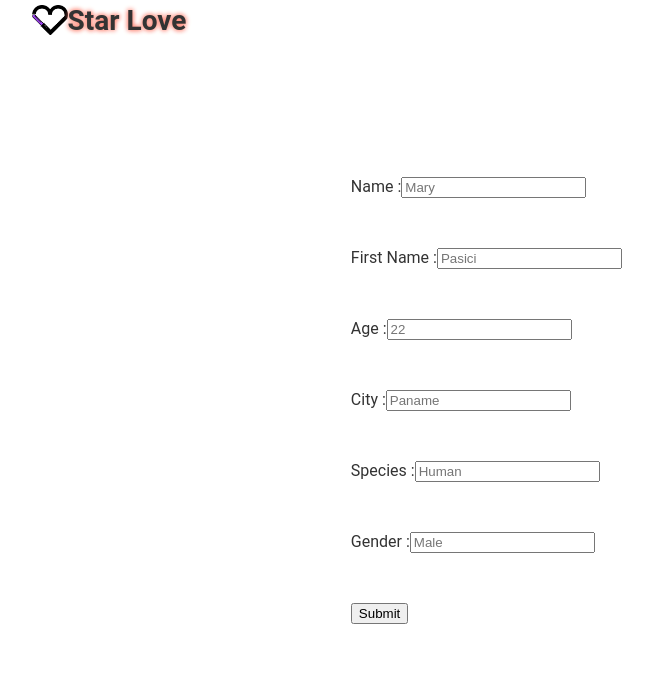
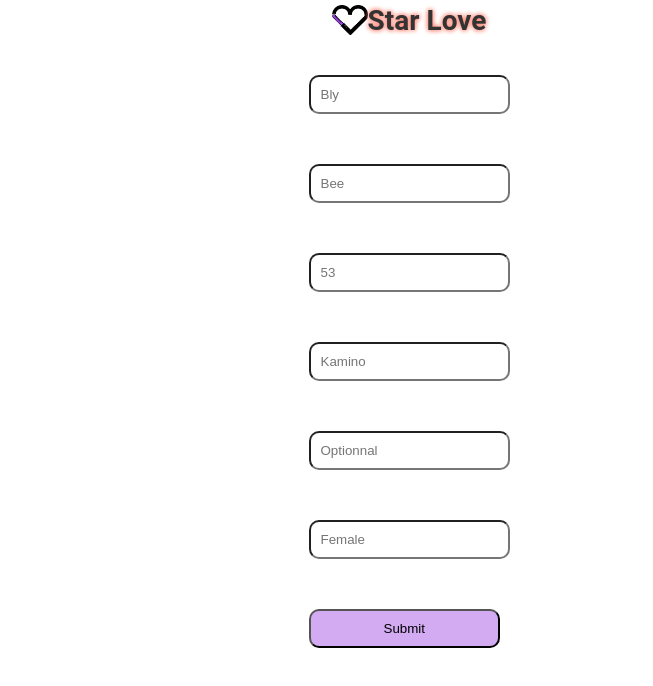
Before and after one commit to VincentBriand44/WCS-Hackathon-1, a React (Create React App) app: page /app/inscription in a window 1280 px wide. Shown: the top 686 px of the page, without its empty margins (231-884 px from the left). Built offline with nearby package versions, Linux system fonts and the light colour scheme.

Commit message:
maj inscription

```diff
--- a/src/App.js
+++ b/src/App.js
@@ -18,6 +18,7 @@ function App() {
         <Route path="/app/profile" element={<Profile />} />
         <Route path="/app/matches" element={<Matches />} />
         <Route path="/app/inscription" element={<Inscription />} />
+
       </Routes>
     </div>
   );
--- a/src/components/HomeButtons.js
+++ b/src/components/HomeButtons.js
@@ -1,9 +1,11 @@
+import {Link} from "react-router-dom"
+
 const HomeButtons = () => {
     return (
       <div className="homeButtons">
-        < a className="button" href=""><strong>Creer un compte</strong></a>
+       <Link to="/app/inscription">< a className="button"><strong>Creer un compte</strong></a></Link>
 
-        < a className="button" href=""><strong>Connexion</strong></a>
+       <Link to="/app">< a className="button" href=""><strong>Connexion</strong></a></Link>
 
       </div>
     );
--- a/src/pages/Home.js
+++ b/src/pages/Home.js
@@ -6,6 +6,7 @@ const Home = () => {
   let bg ="https://i.pinimg.com/originals/22/55/f6/2255f66a71845dd6040a7c254ea0b7fb.jpg";
   return (
     <div className="home" style={{ backgroundImage:`url(${bg})` }}>
+
       <Header/>
       <HomeButtons />
     </div>
--- a/src/pages/Inscription.js
+++ b/src/pages/Inscription.js
@@ -1,6 +1,7 @@
 import Footer from "../components/Footer";
 import Header from "../components/Header";
 import React, {useState} from 'react';
+import { Link } from "react-router-dom";
 
 
     function Inscription () {
@@ -16,19 +17,19 @@ import React, {useState} from 'react';
                 console.log(`${nameInput}:${fnameInput}:${ageInput}:${cityInput}:${speciesInput}:${genderInput}`);
         };
         return (
-        <>
+        <div className="globalForm">
         <Header />
         <div className="toto">
 
          <form>
           <div>
             <label htmlFor="name">
-              Name :
               <input
+                className="criteres"
                 type="text"
                 name="name"
                 id="name"
-                placeholder="Mary"
+                placeholder="Bly"
                 value={nameInput}
                 onChange={(e) => setnameInput(e.target.value)}
               />
@@ -36,12 +37,12 @@ import React, {useState} from 'react';
            </div>
            <div>
             <label htmlFor="fname">
-              First Name :
               <input
+                className="criteres"
                 type="text"
                 name="first name"
                 id="first name"
-                placeholder="Pasici"
+                placeholder="Bee"
                 value={fnameInput}
                 onChange={(e) => setfnameInput(e.target.value)}
               />
@@ -49,12 +50,13 @@ import React, {useState} from 'react';
            </div>
            <div>
             <label htmlFor="age">
-              Age :
+
               <input
+                className="criteres"
                 type="text"
                 name="age"
                 id="age"
-                placeholder="22"
+                placeholder="53"
                 value={ageInput}
                 onChange={(e) => setageInput(e.target.value)}
               />
@@ -62,12 +64,13 @@ import React, {useState} from 'react';
            </div>
            <div>
             <label htmlFor="City">
-              City :
+
               <input
+                className="criteres"
                 type="text"
                 name="city"
                 id="city"
-                placeholder="Paname"
+                placeholder="Kamino"
                 value={cityInput}
                 onChange={(e) => setcityInput(e.target.value)}
               />
@@ -75,12 +78,13 @@ import React, {useState} from 'react';
            </div>
            <div>
             <label htmlFor="Species">
-              Species :
+
               <input
+                className="criteres"
                 type="text"
                 name="species"
                 id="Species"
-                placeholder="Human"
+                placeholder="Optionnal"
                 value={speciesInput}
                 onChange={(e) => setspeciesInput(e.target.value)}
               />
@@ -88,24 +92,26 @@ import React, {useState} from 'react';
            </div>
            <div>
             <label htmlFor="Gender">
-              Gender :
+
               <input
+                className="criteres"
                 type="text"
                 name="Gender"
                 id="Gender"
-                placeholder="Male"
+                placeholder="Female"
                 value={genderInput}
                 onChange={(e) => setgenderInput(e.target.value)}
               />
             </label>
            </div>
-
-            <button type="submit" onClick={input}>
+           <Link to="/app">
+            {/* <button type="submit" onClick={input}> */}
+            <button className="btn">
               Submit
-            </button>
+            </button></Link>
           </form>
         </div>
-        </>
+        </div>
         );
     };
 
--- a/src/styles/components/_inscription.scss
+++ b/src/styles/components/_inscription.scss
@@ -5,10 +5,19 @@
     flex-direction: column;
     align-items: center;
     flex-wrap: wrap;
-    height: 100vh;
-    width: 100vw;
+    margin: 35px;
+
 
     div{
         margin-bottom: 50px;
     }
+    .criteres{
+        padding: 10px;
+        border-radius: 10px;
+    }
+    .btn{
+        padding: 10px 73px;
+        background-color: #b678eb9e;
+        border-radius: 10px;
+    }
 }
```
